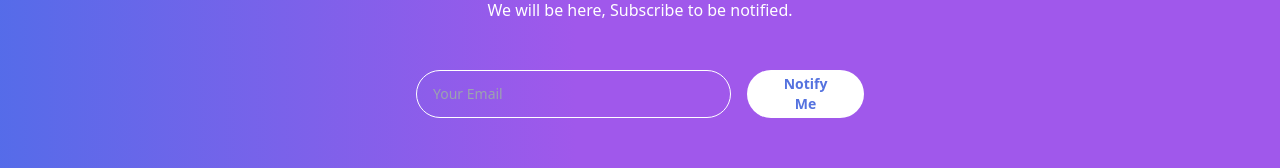
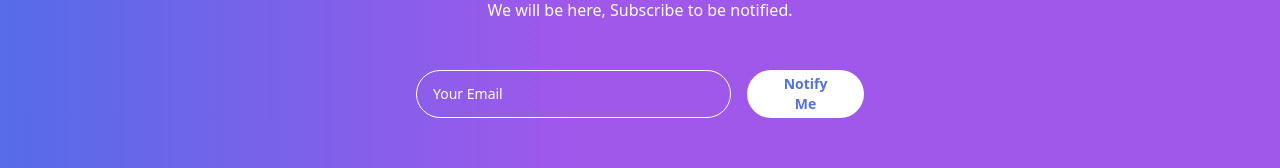
Before and after one commit to adil-16/InsightfulAgent, a React (Vite) app: page / in a window 1280 px wide. Shown: the part 394-562 px from the top of the page. Built offline with nearby package versions, Linux system fonts and the light colour scheme.

Commit message:
Modify: Placeholder Color

```diff
--- a/src/pages/LandingPage/LandingPage.jsx
+++ b/src/pages/LandingPage/LandingPage.jsx
@@ -128,7 +128,7 @@ const LandingPage = () => {
                   type="email"
                   name="email"
                   placeholder="Your Email"
-                  className="px-4 py-2 rounded-full text-sm bg-transparent border border-white text-white mb-3 md:mb-0 md:mr-4 w-full"
+                  className="px-4 py-2 rounded-full text-sm bg-transparent placeholder-white border border-white text-white mb-3 md:mb-0 md:mr-4 w-full"
                 />
                 <button
                   type="submit"
```
